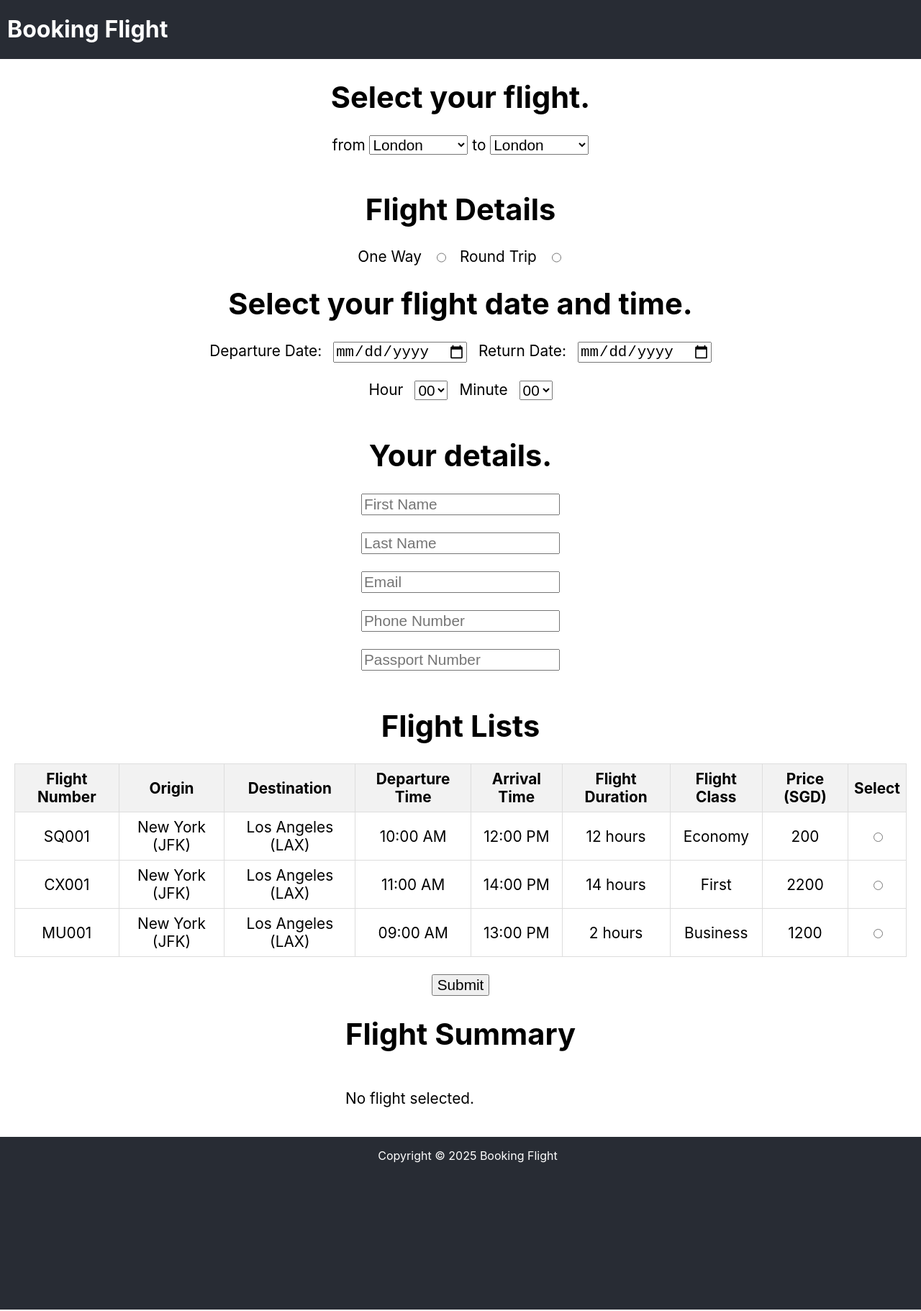
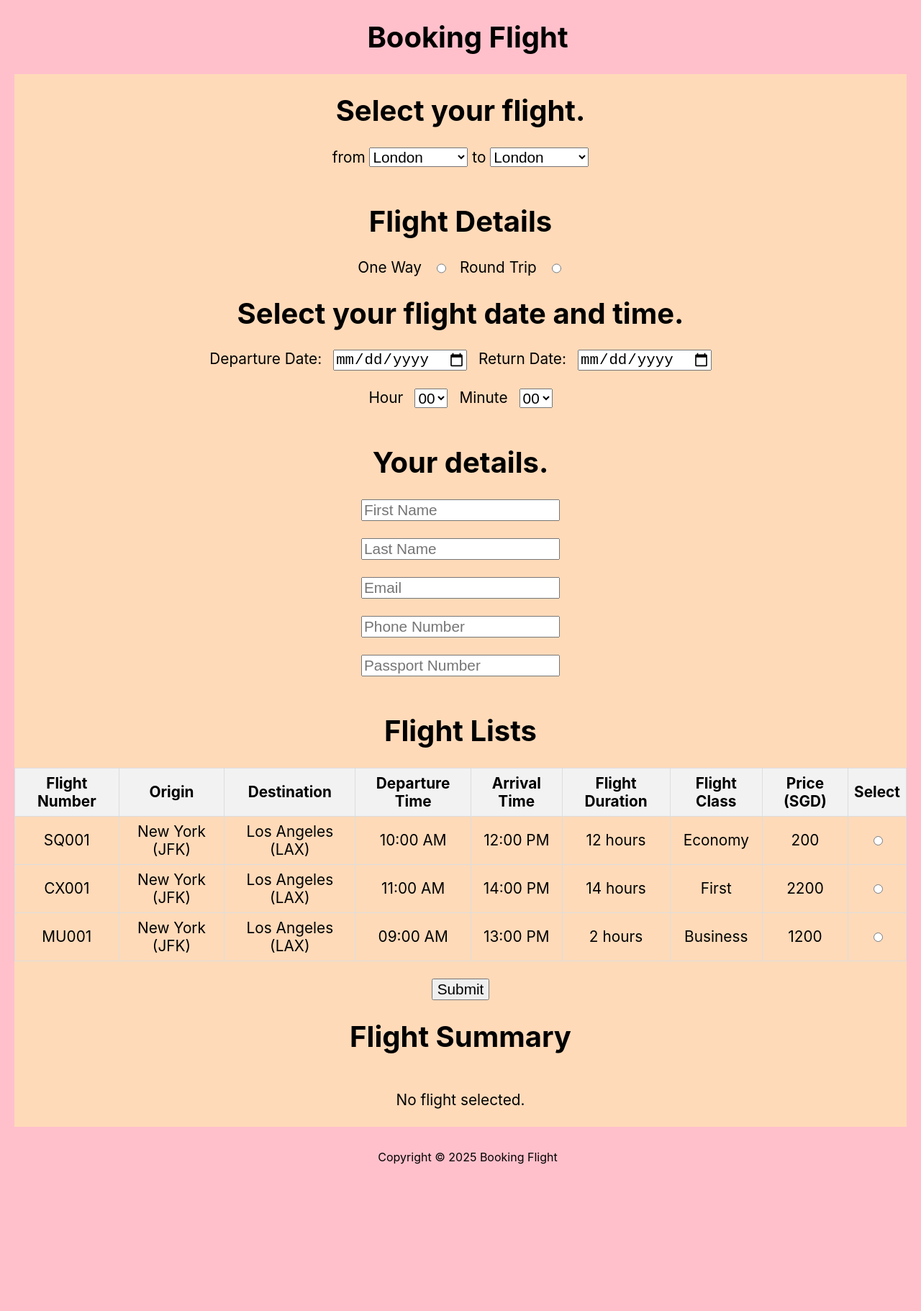
Before and after one commit to Yeesbae/ReactJS, a React (Create React App) app in the folder booking-flight-app/: page / in a window 1280 px wide. Shown: the whole page at 72% size. Built offline with nearby package versions, Linux system fonts and the light colour scheme.

Commit message:
feat: Changed the aesthetics

```diff
--- a/booking-flight-app/src/App.css
+++ b/booking-flight-app/src/App.css
@@ -3,6 +3,7 @@ html, body {
   padding: 0;
   overflow-x: hidden;
   width: 100%;
+  background-color: pink;
 }
 
 .App {
@@ -24,7 +25,7 @@ html, body {
   flex-direction: column;
   align-items: center;
   /* justify-content: center; */
-  min-height: 100vh;
+  min-height: 90vh;
   width: 100%;
   margin: auto;
   padding: 0 20px;
--- a/booking-flight-app/src/components/Footer/footer.css
+++ b/booking-flight-app/src/components/Footer/footer.css
@@ -3,7 +3,8 @@
     min-height: 15rem;
     width: 100%;
     padding: 0 10px;
-    color: white;
+    color: black;
+    background-color: pink;
 }
 
 .main-footer .copyright-text {
--- a/booking-flight-app/src/components/Header/header.css
+++ b/booking-flight-app/src/components/Header/header.css
@@ -4,6 +4,12 @@
     width: 100%;
     display: flex;
     padding: 0 10px;
-    color: white;
+    color: black;
     flex-direction: column;
+    background-color: pink;
+    text-align: center;
 }
+
+h1 {
+    font-size: 2.5rem;
+}
--- a/booking-flight-app/src/pages/booking.css
+++ b/booking-flight-app/src/pages/booking.css
@@ -4,6 +4,7 @@
     align-items: center;
     text-align: center;
     font-size: 1.3rem;
+    background-color: peachpuff;
 }
 
 .booking-page select, option, input, button{
@@ -85,16 +86,20 @@
     display: block;
     align-items: center;
     text-align: center;
-    width: fit-content;
 }
 
 #flight-summary div {
     display: flex;
     flex-direction: column;
-    width: max-content;
+    line-height: 2rem;
+    justify-content: center;
+    align-items: center;
+    text-align: center;
+}
+
+#flight-summary ul {
     text-align: left;
-    line-height: 2rem;
-    align-items: center;
+    margin-bottom: 40px;
 }
 
 #flight-summary ul li{
@@ -103,6 +108,7 @@
 
 #flight-summary button {
     width: 150px;
+    margin-bottom: 15px;
 }
 
 #flight-summary button:hover {
--- a/booking-flight-app/src/pages/booking.tsx
+++ b/booking-flight-app/src/pages/booking.tsx
@@ -222,7 +222,9 @@ export function Booking() {
                         </div>
 
                     ) : (
-                        <p>No flight selected.</p>
+                        <div>
+                            <p>No flight selected.</p>
+                        </div>
                     )}
                 </div>
             </div>
```
